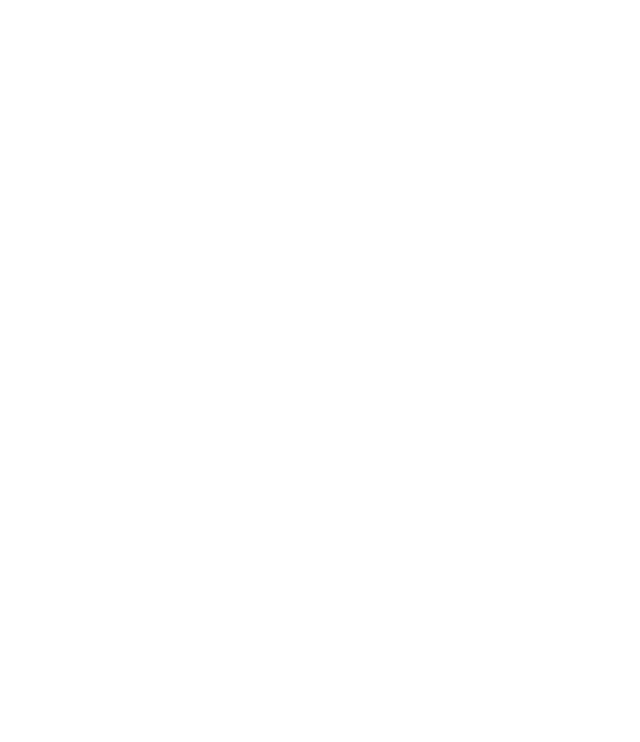
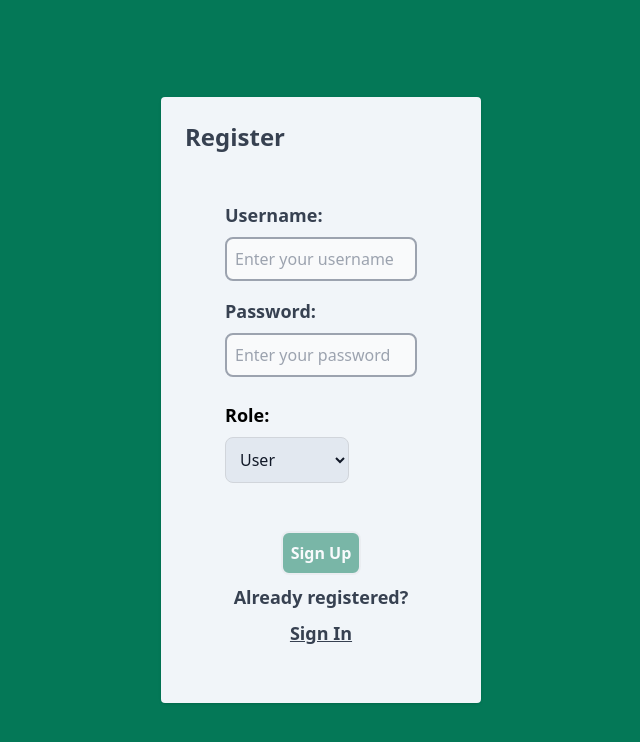
Before and after one commit to ucmo-cs/Xmen_23F, a React (Vite) app in the folder CB-Frontend/: page /createuser in a window 1280 px wide. Before the commit this address had no page. Shown: the top 742 px of the page, without its empty margins (319-959 px from the left). Built offline with nearby package versions, Linux system fonts and the light colour scheme.

Commit message:
created user registration

```diff
--- a/CB-Frontend/src/main.jsx
+++ b/CB-Frontend/src/main.jsx
@@ -6,6 +6,7 @@
 import "./index.css"
 import Dashboard from "./pages/Dashboard.jsx"
 import Providers from "./utils/Providers.jsx"
+import CreateUser from "./pages/CreateUser.jsx";
 
 ReactDOM.createRoot(document.getElementById("root")).render(
 	<React.StrictMode>
@@ -14,6 +15,7 @@
 				<Routes>
 					<Route path="/" element={<Login />} />
 					<Route path="/dashboard" element={<Dashboard />} />
+					<Route path="/createuser" element={<CreateUser />} />
 				</Routes>
 			</BrowserRouter>
 		</Providers>
--- /dev/null
+++ b/CB-Frontend/src/pages/CreateUser.jsx
@@ -0,0 +1,141 @@
+import axios from "axios";
+import { useState } from "react";
+import * as yup from "yup";
+import { useForm } from "react-hook-form";
+import toast, { Toaster } from "react-hot-toast";
+import { useNavigate } from "react-router-dom";
+import apiFetch from "../utils/apiFetch.js";
+import { yupResolver } from "@hookform/resolvers/yup";
+
+const schema = yup.object().shape({
+    username: yup.string().required("Username is required"),
+    password: yup.string().required("Password is required"),
+    roles: yup.object().shape({
+        name: yup.string().required("Role is required"),
+    }),
+});
+
+export default function Register() {
+    const {
+        register,
+        handleSubmit,
+        formState: { isValid },
+        setError,
+        clearErrors,
+    } = useForm({
+        resolver: yupResolver(schema),
+    });
+
+    const navigate = useNavigate();
+
+    const onSubmit = (data) => {
+        console.log(data);
+        const { userName, password, roles } = data;
+
+        // No need to handle confirmPassword here, it's already managed by the Yup schema.
+
+        const registerUser = async () => {
+            try {
+                // Use the provided data directly in the request payload
+                const response = await apiFetch("POST", "/api/v1/user", data);
+
+                // Check for a successful response before navigating
+                if (response.status === 200) {
+                    // Redirect to the login page after successful registration
+                    navigate('/');
+                }
+                else if (data){
+                    toast.error("Username already exist")
+                }
+                else {
+                    console.log('Registration failed');
+                }
+            } catch (error) {
+                console.error('Error during registration:', error);
+                // Display an error message or perform any necessary error handling
+            }
+        };
+
+        registerUser();
+    };
+
+    return (
+        <div className="min-h-screen flex justify-center items-center bg-emerald-700">
+            <div className="bg-slate-100 p-6 rounded shadow max-w-xs">
+                <h1 className="text-2xl block text-gray-700 font-bold mb-2">Register</h1>
+                <form onSubmit={handleSubmit(onSubmit)} className="p-6">
+                    <Toaster position="bottom-center" />
+                    <div>
+                        <div className="m-4">
+                            <label
+                                htmlFor="username"
+                                className="block text-gray-700 font-bold mb-2 text-lg"
+                            >
+                                Username:
+                            </label>
+                            <input
+                                required
+                                {...register("username", { required: true })}
+                                type="text"
+                                id="username"
+                                autoComplete="off"
+                                className="block w-full p-2 text-gray-900 border-2 border-gray-400 rounded-lg bg-gray-50 outline-none sm:text-md"
+                                placeholder="Enter your username"
+                            />
+                        </div>
+                        <div className="m-4">
+                            <label
+                                htmlFor="password"
+                                className="block text-gray-700 font-bold mb-2 text-lg"
+                            >
+                                Password:
+                            </label>
+                            <input
+                                required
+                                {...register("password", { required: true })}
+                                type="password"
+                                autoComplete="off"
+                                className="block w-full p-2 text-gray-900 border-2 border-gray-400 rounded-lg bg-gray-50 outline-none sm:text-md"
+                                placeholder="Enter your password"
+                            />
+                        </div>
+                        <div className="relative inline-block text-left mb-10 ml-4 mt-2">
+                            <label
+                                htmlFor="roles"
+                                className="block text-black font-bold text-lg mb-2 "
+                            >
+                                Role:
+                            </label>
+                            <select
+                                id="roleselection"
+                                required
+                                {...register("roles.name", { required: true})} // Updated here to match the schema
+                                className="bg-slate-200 border border-gray-300 text-gray-900 font-medium rounded-lg p-2.5"
+                            >
+                                <option disabled value="">Select Role</option>
+                                <option value="USER">User</option>
+                            </select>
+                        </div>
+                    </div>
+                    <div className="flex justify-center items-center flex-col">
+                        <button
+                            type="submit"
+                            className={`hover:border-black border-2 bg-emerald-700 font-bold text-white p-2 rounded-lg m-2 ${
+                                !isValid ? 'opacity-50 cursor-not-allowed' : ''
+                            }`}
+                            disabled={!isValid}
+                        >
+                            Sign Up
+                        </button>
+                        <label htmlFor="Registered" className="block text-gray-700 font-bold mb-2 text-lg">
+                            Already registered?
+                        </label>
+                        <a href="http://localhost:5173/" className="block text-gray-700 font-bold mb-2 text-lg underline">
+                            Sign In
+                        </a>
+                    </div>
+                </form>
+            </div>
+        </div>
+    );
+}
--- a/CB-Frontend/src/pages/Login.jsx
+++ b/CB-Frontend/src/pages/Login.jsx
@@ -16,7 +16,6 @@
 	const { register, handleSubmit } = useForm()
 
 	const [token, setToken] = useState("")
-
 	const navigate = useNavigate()
 
 	const onSubmit = data => {
@@ -41,56 +40,64 @@
 		login()
 	}
 
+	const handleCreateUser = () => {
+		window.location.href = "http://localhost:5173/createuser";
+	}
+
 	return (
 		<div className="min-h-screen flex justify-center items-center bg-emerald-700">
-			<div className="bg-slate-100 p-10 rounded shadow max-w-xs">
+			<div className="bg-slate-100 p-6 rounded shadow max-w-xs">
 				<div>
 					<img
-						className="logoLogin mx-auto rounded-full border-black border bg-white w-24 h-24"
+						className="logoLogin m-auto rounded-full border-black border bg-white w-auto h-auto"
 						src="2017cbcagreen342with368stackednofdic.png"
 						alt="logo"
 					/>
 				</div>
 
-				<form onSubmit={handleSubmit(onSubmit)} className="p-8 ">
+				<form onSubmit={handleSubmit(onSubmit)} className="p-6">
 					<Toaster position="bottom-center" />
-					<div className="mb-4">
+					<div className="m-4">
 						<label
 							htmlFor="username"
-							className="block text-gray-700 font-bold mb-2">
+							className="block text-gray-700 font-bold mb-2 text-lg">
 							Username
 						</label>
-
 						<input
 							required
 							{...register("userName", { required: true })}
 							type="text"
 							id="username"
-							className={`bg-slate-200 border-b-2 border-slate-600 rounded-sm `}
-							//"bg-slate-200 border-b-2 border-slate-600 rounded-sm"
+							className="block w-full p-2 text-gray-900 border-2 border-gray-400 rounded-lg bg-gray-50 outline-none sm:text-md"
 							placeholder="Enter your username"
 						/>
 					</div>
-					<div className="mb-6">
+					<div className="m-4">
 						<label
 							htmlFor="password"
-							className="block text-gray-700 font-bold mb-2">
+							className="block text-gray-700 font-bold mb-2 text-lg">
 							Password
 						</label>
 						<input
 							required
 							{...register("password", { required: true })}
+							type="password"
+							className="block w-full p-2 text-gray-900 border-2 border-gray-400 rounded-lg bg-gray-50 outline-none sm:text-md"
 							placeholder="Enter your password"
-							type="password"
-							className={`bg-slate-200 border-b-2 border-slate-600 rounded-sm `}
-							//"bg-slate-200 border-b-2 border-slate-600 rounded-sm"
 						/>
 					</div>
-					<div className="flex justify-center items-center">
+					<div className="flex justify-center items-center flex-col">
 						<button
-							className="hover:shadow-lg bg-emerald-700 font-bold text-white p-2 rounded-lg"
-							value="login">
+							type="submit"
+							className="hover:border-black border-2 bg-emerald-700 font-bold text-white p-2 rounded-lg m-2 w-full"
+						>
 							Login
+						</button>
+						<button
+							className="hover:border-black border-2 bg-emerald-700 font-bold text-white p-2 rounded-lg m-2 w-full"
+							onClick={handleCreateUser}
+						>
+							Create User
 						</button>
 					</div>
 				</form>
```
